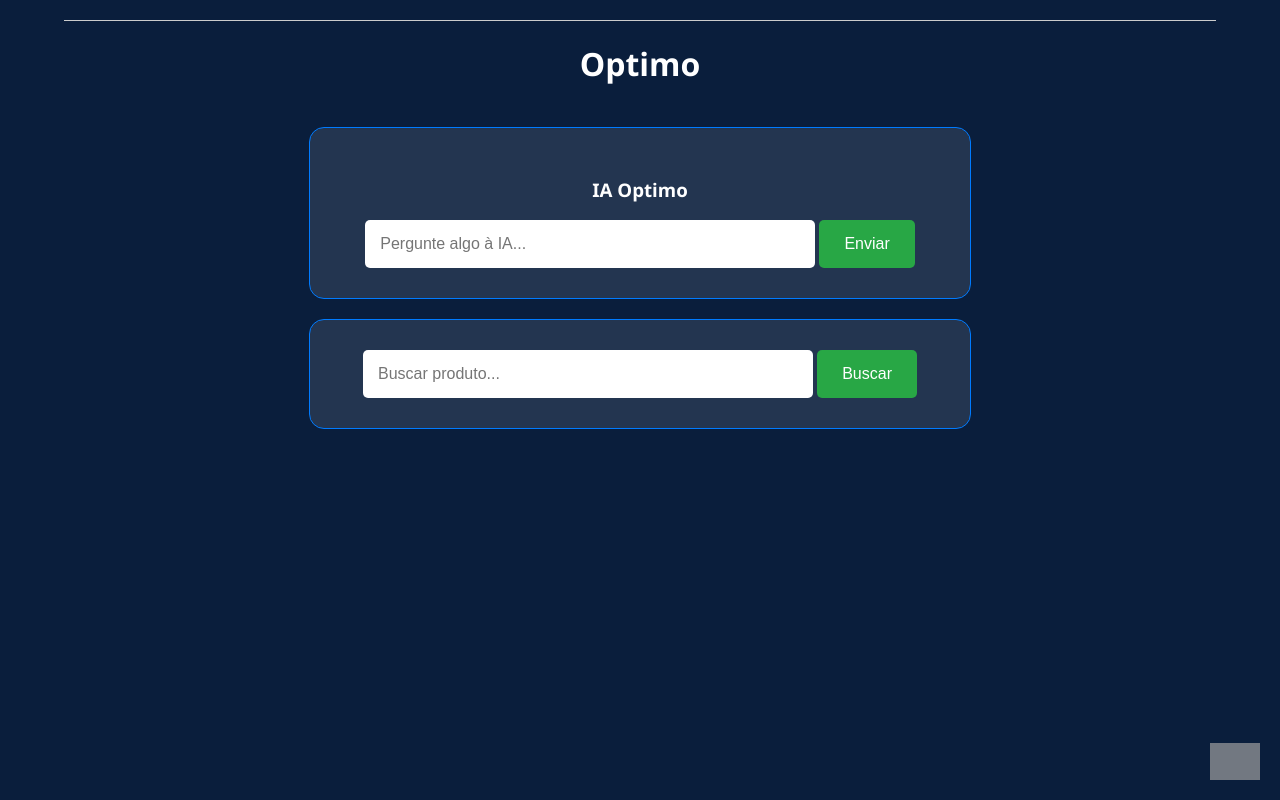
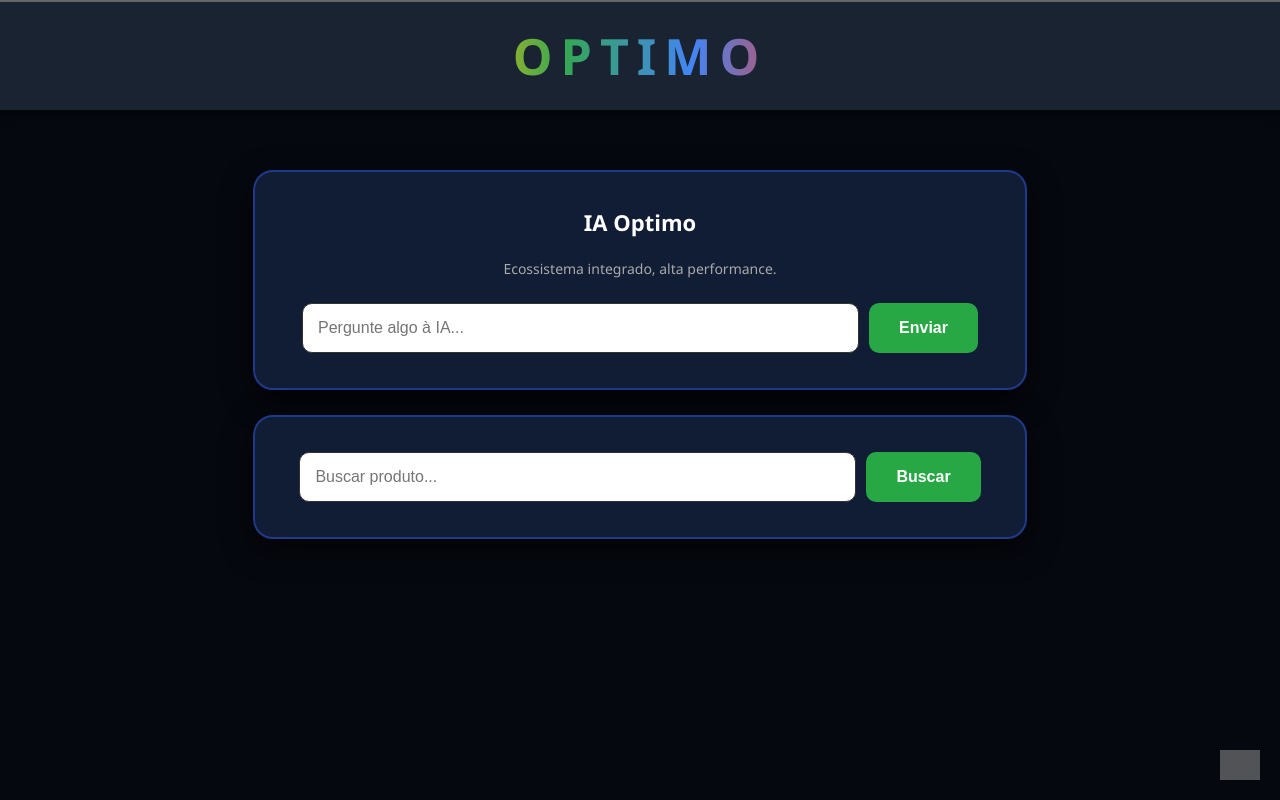
Before and after one commit to FischerTech86/saber-o-preco, a Python web app: template templates/index.html in a window 1280 px wide. Run offline with Jinja, Linux system fonts and the light colour scheme; the template is opened without the code that fills it, so the values that code supplies are empty; grey boxes are pictures that could not be loaded.

Commit message:
Update index.html

```diff
--- a/templates/index.html
+++ b/templates/index.html
@@ -6,63 +6,152 @@
     <script async src="https://pagead2.googlesyndication.com/pagead/js/adsbygoogle.js?client=ca-pub-1159494586085153" crossorigin="anonymous"></script>
     <title>Optimo - IA de Compras</title>
     <style>
+        /* 1. ESTILO DO FUNDO E FONTE */
         body {
-            font-family: 'Segoe UI', sans-serif;
+            font-family: 'Segoe UI', Arial, sans-serif;
             margin: 0;
-            background-color: #0a1e3c; /* Fundo azul moderno */
+            padding: 0;
+            background-color: #05080f; /* Fundo escuro da imagem */
             color: white;
             text-align: center;
         }
-        .header-line { border-top: 1px solid #ccc; width: 90%; margin: 20px auto; }
-        .container { padding: 20px; display: flex; flex-direction: column; align-items: center; }
+
+        /* 2. BARRA SUPERIOR E TÍTULO ANIMADO */
+        .header-bar {
+            background-color: #1a2332;
+            padding: 20px 0;
+            border-top: 2px solid #666; /* Linha cinza no topo */
+            margin-bottom: 40px;
+            box-shadow: 0 4px 10px rgba(0,0,0,0.5);
+        }
+
+        .optimo-title {
+            font-size: 50px;
+            font-weight: bold;
+            text-transform: uppercase;
+            letter-spacing: 8px;
+            display: inline-block;
+            /* Animação de Cores Estilo Google */
+            background: linear-gradient(to right, #4285F4, #EA4335, #FBBC05, #34A853, #4285F4);
+            background-size: 200% auto;
+            -webkit-background-clip: text;
+            -webkit-text-fill-color: transparent;
+            animation: googleGradient 4s linear infinite;
+        }
+
+        @keyframes googleGradient {
+            to { background-position: 200% center; }
+        }
+
+        /* 3. CONTAINERS (CAIXAS AZUIS) */
+        .container {
+            display: flex;
+            flex-direction: column;
+            align-items: center;
+            gap: 25px;
+            padding: 20px;
+        }
 
         .ia-box {
-            background: rgba(255, 255, 255, 0.1);
-            border: 1px solid #007bff;
-            border-radius: 15px;
-            padding: 30px;
+            background: #111d35; /* Azul marinho da foto */
+            border: 2px solid #1e3a8a; /* Bordas azuis */
+            border-radius: 20px;
+            padding: 35px;
             width: 90%;
-            max-width: 600px;
-            margin-bottom: 20px;
+            max-width: 700px;
+            box-shadow: 0 10px 30px rgba(0,0,0,0.7);
         }
 
-        /* Barra de pesquisa maior */
-        input[type="text"] { padding: 15px; width: 70%; border-radius: 5px; border: none; font-size: 16px; }
-        button { padding: 15px 25px; background: #28a745; color: white; border: none; border-radius: 5px; cursor: pointer; font-size: 16px; }
+        .ia-box h3 { margin-top: 0; font-size: 22px; }
+        .subtitle { color: #aaa; font-size: 14px; margin-bottom: 25px; }
 
-        .botao { display: inline-block; padding: 12px 25px; margin: 8px; background: #007bff; color: white; text-decoration: none; border-radius: 5px; font-weight: bold; }
-        .logo-credito { position: fixed; bottom: 20px; right: 20px; width: 50px; opacity: 0.7; }
+        /* 4. INPUTS E BOTÕES VERDES */
+        .form-group {
+            display: flex;
+            justify-content: center;
+            gap: 10px;
+        }
+
+        input[type="text"] {
+            padding: 15px;
+            width: 75%;
+            border-radius: 10px;
+            border: 1px solid #333;
+            font-size: 16px;
+            outline: none;
+        }
+
+        .btn-green {
+            padding: 15px 30px;
+            background: #28a745; /* Verde da foto */
+            color: white;
+            border: none;
+            border-radius: 10px;
+            cursor: pointer;
+            font-size: 16px;
+            font-weight: bold;
+            transition: 0.3s;
+        }
+
+        .btn-green:hover { background: #218838; transform: scale(1.05); }
+
+        /* 5. CATEGORIAS DE LOJAS */
+        .category-box {
+            margin-top: 20px;
+            padding: 20px;
+            background: rgba(255,255,255,0.05);
+            border-radius: 15px;
+            width: 100%;
+            max-width: 700px;
+        }
+
+        .btn-loja {
+            display: inline-block;
+            padding: 10px 20px;
+            margin: 5px;
+            background: #1e40af;
+            color: white;
+            text-decoration: none;
+            border-radius: 8px;
+            font-size: 14px;
+        }
+
+        .logo-credito { position: fixed; bottom: 20px; right: 20px; width: 40px; opacity: 0.5; }
     </style>
 </head>
 <body>
 
-<div class="header-line"></div>
-<h1>Optimo</h1>
+<div class="header-bar">
+    <div class="optimo-title">Optimo</div>
+</div>
 
 <div class="container">
     <div class="ia-box">
         <h3>IA Optimo</h3>
-        <p>{{ resposta_ia }}</p>
-        <form method="POST">
-            <input type="text" name="pergunta_ia" placeholder="Pergunte algo à IA..." style="width: 70%;">
-            <button type="submit">Enviar</button>
+        <div class="subtitle">Ecossistema integrado, alta performance.</div>
+
+        {% if resposta_ia %}<p style="background:rgba(0,0,0,0.3); padding:10px; border-radius:10px;">{{ resposta_ia }}</p>{% endif %}
+
+        <form method="POST" class="form-group">
+            <input type="text" name="pergunta_ia" placeholder="Pergunte algo à IA...">
+            <button type="submit" class="btn-green">Enviar</button>
         </form>
     </div>
 
     <div class="ia-box">
-        <form method="POST">
-            <input type="text" name="produto" placeholder="Buscar produto..." style="width: 70%;">
-            <button type="submit">Buscar</button>
+        <form method="POST" class="form-group">
+            <input type="text" name="produto" placeholder="Buscar produto...">
+            <button type="submit" class="btn-green">Buscar</button>
         </form>
     </div>
 
-    {% if mercados %}<div class="ia-box"><h3>Mercados</h3>{% for m in mercados %}<a href="{{ m.link }}" target="_blank" class="botao">{{ m.nome }}</a>{% endfor %}</div>{% endif %}
-    {% if lojas %}<div class="ia-box"><h3>Lojas Gerais</h3>{% for l in lojas %}<a href="{{ l.link }}" target="_blank" class="botao">{{ l.nome }}</a>{% endfor %}</div>{% endif %}
-    {% if carros %}<div class="ia-box"><h3>Carros</h3>{% for c in carros %}<a href="{{ c.link }}" target="_blank" class="botao">{{ c.nome }}</a>{% endfor %}</div>{% endif %}
-    {% if relogios %}<div class="ia-box"><h3>Relógios</h3>{% for r in relogios %}<a href="{{ r.link }}" target="_blank" class="botao">{{ r.nome }}</a>{% endfor %}</div>{% endif %}
+    {% if mercados %}<div class="category-box"><h3>Mercados</h3>{% for m in mercados %}<a href="{{ m.link }}" target="_blank" class="btn-loja">{{ m.nome }}</a>{% endfor %}</div>{% endif %}
+    {% if lojas %}<div class="category-box"><h3>Lojas Gerais</h3>{% for l in lojas %}<a href="{{ l.link }}" target="_blank" class="btn-loja">{{ l.nome }}</a>{% endfor %}</div>{% endif %}
+    {% if carros %}<div class="category-box"><h3>Carros</h3>{% for c in carros %}<a href="{{ c.link }}" target="_blank" class="btn-loja">{{ c.nome }}</a>{% endfor %}</div>{% endif %}
+    {% if relogios %}<div class="category-box"><h3>Relógios</h3>{% for r in relogios %}<a href="{{ r.link }}" target="_blank" class="btn-loja">{{ r.nome }}</a>{% endfor %}</div>{% endif %}
 </div>
 
-<img src="URL_DO_SEU_SIMBOLO_AQUI" class="logo-credito" alt="Crédito">
+<img src="https://i.imgur.com/seu_simbolo.png" class="logo-credito" alt="Crédito">
 
 </body>
 </html>
```
